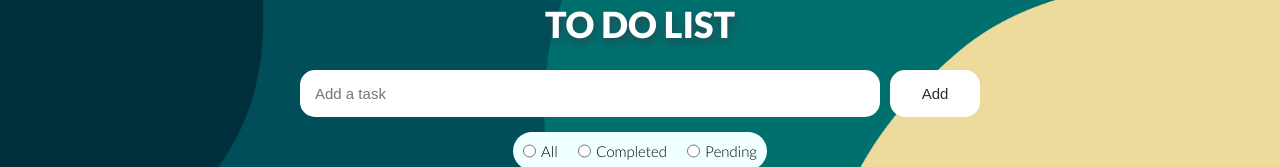
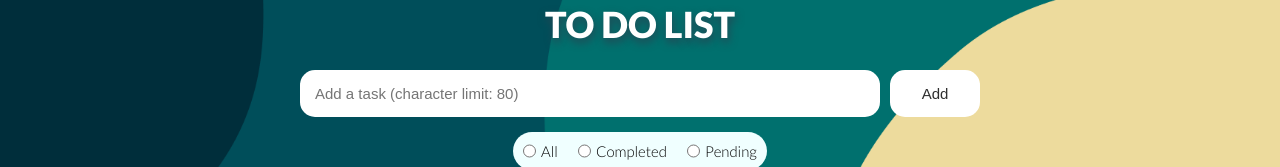
Before and after one commit to Lina-003/web2024-1, a React (Vite) app in the folder todo-list/: page / in a window 1280 px wide. Shown: the part 172-339 px from the top of the page. Built offline with nearby package versions, Linux system fonts and the light colour scheme.

Commit message:
feat: character limit input form

```diff
--- a/todo-list/src/components/Form/Form.jsx
+++ b/todo-list/src/components/Form/Form.jsx
@@ -19,11 +19,11 @@ export function Form({ addTask }) {
     <div className='form'>
       <form onSubmit={handleSubmit}
       className="form-container">
-        <input
+        <input maxlength="80"
           type="text"
           value={inputTask}
           onChange={handleChange}
-          placeholder='Add a task'
+          placeholder='Add a task (character limit: 80)'
         />
         <button type="submit"> Add </button>
       </form>
```
